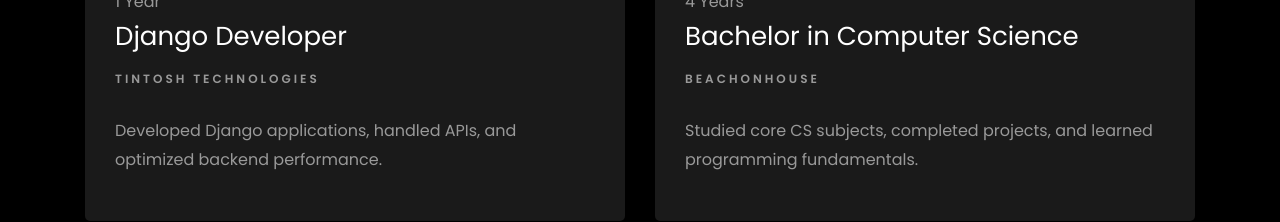
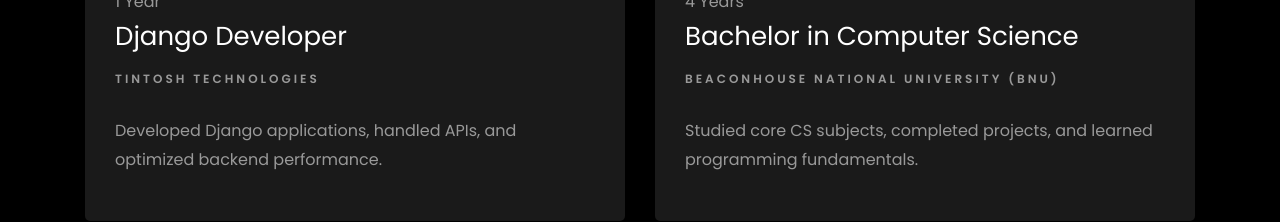
Before and after one commit to nexusameer/Ameer_Portfolio_static, a plain HTML site: page index.html in a window 1280 px wide. Shown: the part 4918-5140 px from the top of the page. Drawn offline with nearby package versions, Linux system fonts and the light colour scheme.

Commit message:
Update index.html

```diff
--- a/index.html
+++ b/index.html
@@ -550,7 +550,7 @@
             <br>
             <span>4 Years</span>
             <h2>Bachelor in Computer Science</h2>
-            <span class="position">Beachonhouse</span>
+            <span class="position">Beaconhouse National University (BNU)</span>
             <p class="mt-4">Studied core CS subjects, completed projects, and learned programming fundamentals.</p>
           </div>
         </div>
```
